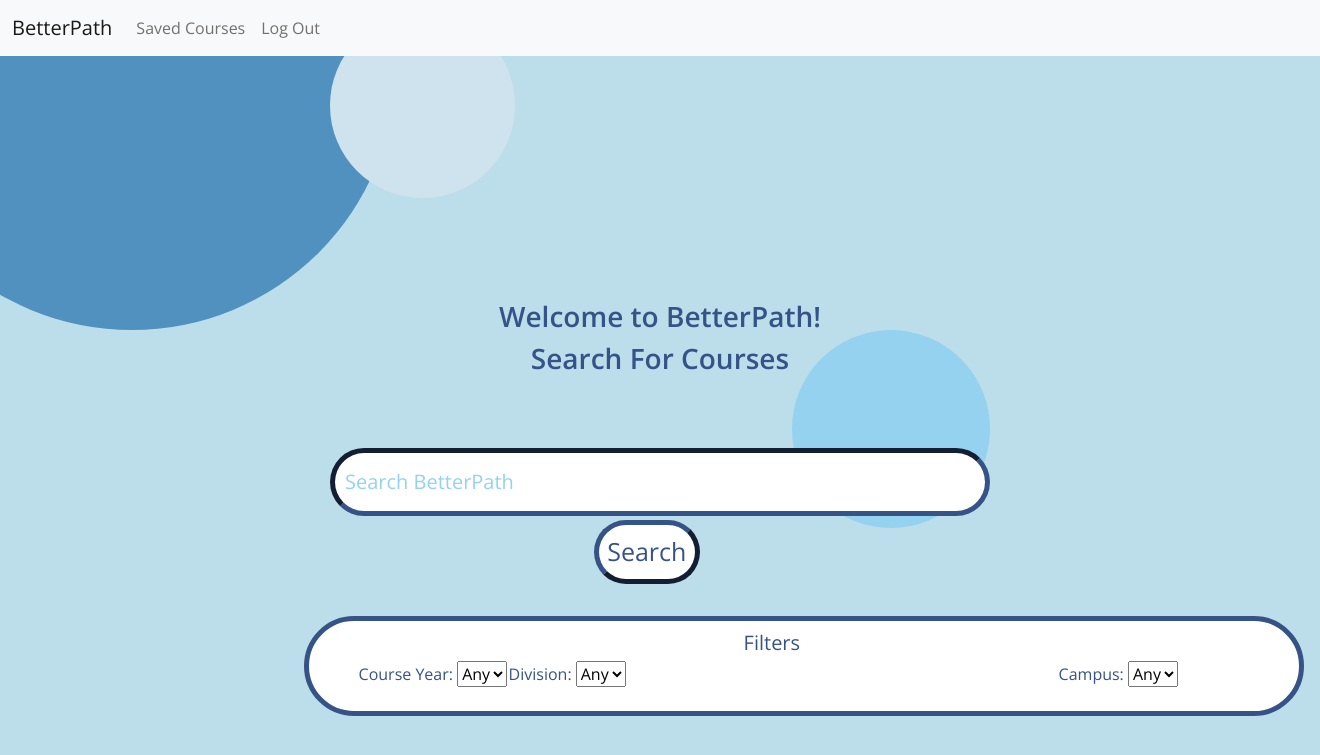
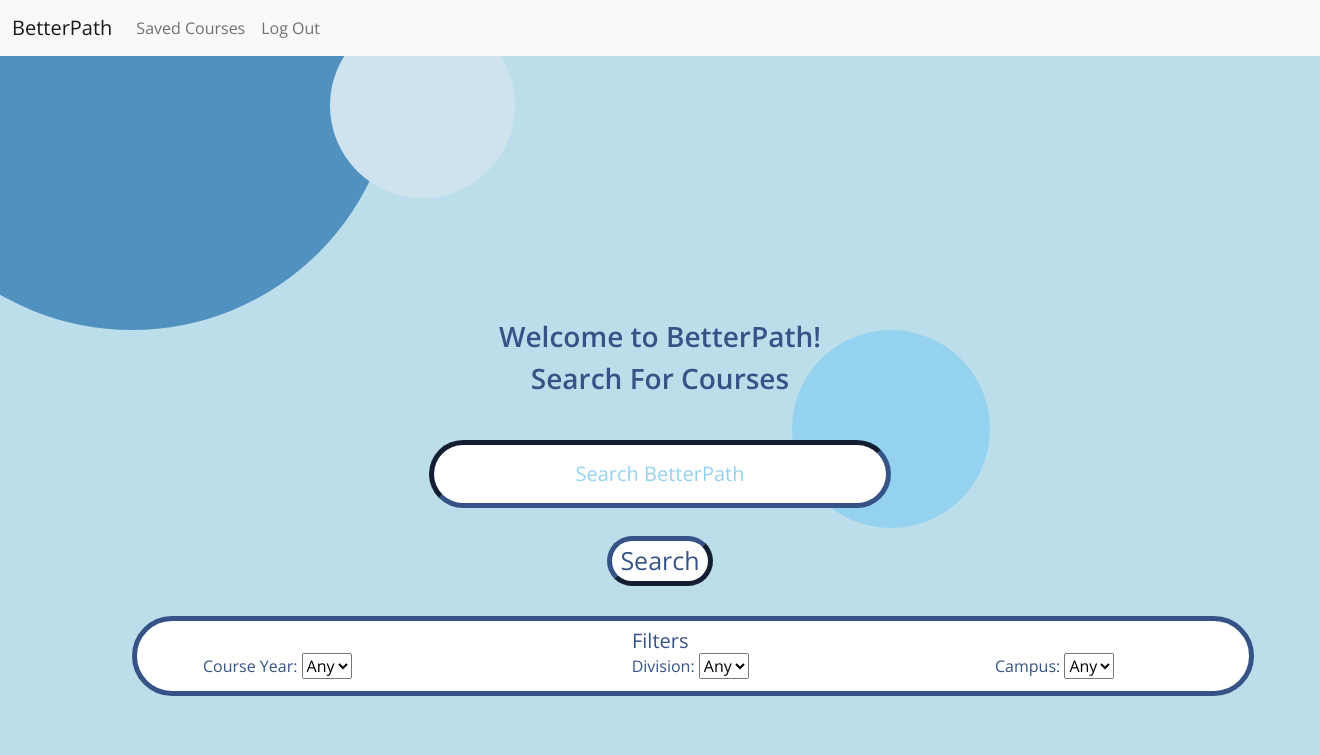
Before and after one commit to ECE444-2021Fall/project1-education-pathways-group-6-tensiletech, a Flask app: page / in a window 1320 px wide. Shown: the top 755 px of the page. Run offline with Flask 2, Linux system fonts and the light colour scheme; the visitor is signed in with stand-in values (Sample User, id 1); parts of the project's set-up code (start-up, migrations or seed data) failed here and were passed over; some libraries are stand-ins or nearby versions.

Commit message:
search page is now scalalbe to 1280x720

```diff
--- a/app/static/styles/search.css
+++ b/app/static/styles/search.css
@@ -6,14 +6,14 @@
     font-weight: 600;
     left: 0;
     line-height: 200px;
-    margin-top: -100px;
+    /* margin-top: -100px; */
     position: absolute;
     text-align: center;
-    top: 50%;
-    width: 100%;
+    top: 40vh;
+    width: 100vw;
     display: flex;
     flex-direction: column;
-    justify-content: space-evenly;
+    justify-content: center;
 }
 
 .buttons-top-right {
@@ -27,7 +27,9 @@
     border-radius: 100px;
     border-color: #355386;
     border-width: 5px;
-    display:inline-block;
+    top: 50vh;
+    text-align: center;
+    /* display:inline-block; */
     padding:15px 10px;
     line-height:140%;
     width: 50%;
@@ -37,35 +39,46 @@
 }
 
 .search-landing-button {
-    position: absolute;
-    top: 65%;
-    left: 45%;
     font-size: 25px;
     color: #355386;
     background: rgb(255, 255, 255);
-    width: 8%;
-    height: 8%;
     border-radius: 100px;
     border-color: #355386;
     border-width: 5px;
     opacity: 100%;
+    width: 100%
 }
 
 .centering {
+    position: absolute;
+    top: 67vh;
+    left: 46vw;
+    width: 8vw;
+    height: 8vh;
+    text-align: center;
+}
+
+.centering2 {
+    position: absolute;
+    top: 55vh;
+    left: 15vw;
+    width: 70vw;
     text-align: center;
 }
 
 .rectangle {
-    width:1000px;
-    height:100px;
+    width:85vw;
+    height:10vh;
     border: solid;
     border-color: #355386;
     background-color: white;
     border-width: 5px;
     border-radius: 100px;
     position: relative;
-    left: 23%;
+    left: 10vw;
+    right: 15vw;
     top: 70vh;
+    bottom: 15vh;
 }
 
 .filter {
@@ -78,26 +91,29 @@
 
 .filter-title {
     position: absolute;
-    left:435px;
-    top:10px;
+    left:37.5vw;
+    top:1vh;
     color: #355386;
     font: bolder;
 }
 
 .courseyear-filter {
     position: absolute;
-    left:50px;
-    top:40px;
+    left:5vw;
+    top:4vh;
+    margin-right: 3vw;
 }
 
 .division-filter {
     position: absolute;
-    left:200px;
-    top:40px;
+    left:11vw;
+    right:10%;
+    top:4vh;
+    margin-right: 3vw;
 }
 
 .campus-filter {
     position: absolute;
-    left:750px;
-    top:40px;
+    left:65vw;
+    top:4vh;
 }
--- a/app/templates/search.html
+++ b/app/templates/search.html
@@ -14,13 +14,11 @@
 
     {% from "_formhelpers.html" import render_searchtextfield, filter_render_field%}
     <form method="post">
-        <!-- <div class="buttons-top-right"> -->
-            <!-- {{ search_form.log_out(class="search-landing-button") }} -->
-            <!-- {{ search_form.saved_courses(class="search-landing-button") }} -->
-        <!-- </div> -->
         <div class="middle-search">
             <h3>Welcome to BetterPath!</h3>
             <h3>Search For Courses</h3>
+        </div>
+        <div class="centering2">
             {{ render_searchtextfield(search_form.keywords) }}
         </div>
         <div class="centering">
```
